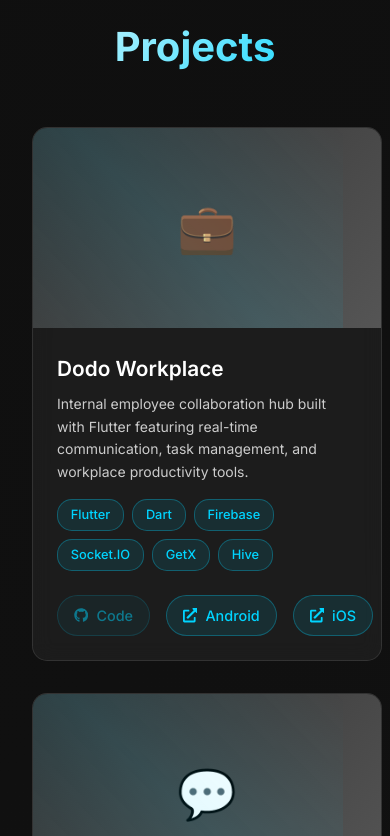
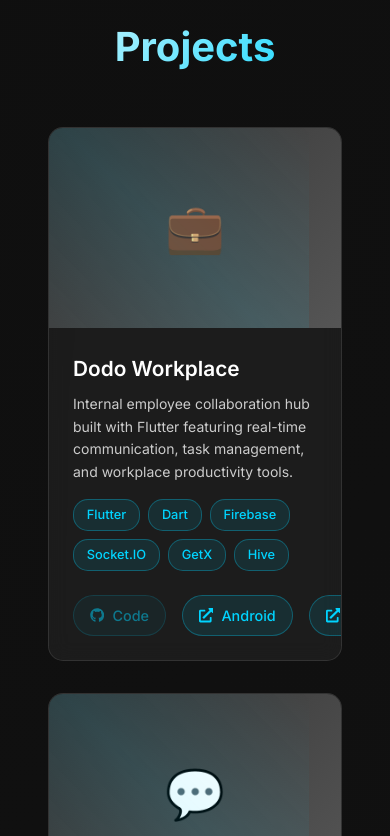
Before and after one commit to ekyeremeh7/portfolio, a React (Create React App) app: page / in a window 390 px wide. Shown: the part 5828-6664 px from the top of the page. Built offline with nearby package versions, Linux system fonts and the light colour scheme.

Commit message:
Fix project cards centering on mobile devices - ensure proper horizontal alignment

```diff
--- a/src/components/Projects.js
+++ b/src/components/Projects.js
@@ -26,6 +26,13 @@ const ProjectsGrid = styled.div`
   display: grid;
   grid-template-columns: repeat(auto-fit, minmax(350px, 1fr));
   gap: 2rem;
+
+  @media (max-width: 768px) {
+    grid-template-columns: 1fr;
+    gap: 2rem;
+    justify-items: center;
+    padding: 0 1rem;
+  }
 `;
 
 const ProjectCard = styled(motion.div)`
@@ -40,6 +47,11 @@ const ProjectCard = styled(motion.div)`
     transform: translateY(-10px);
     border-color: rgba(0, 212, 255, 0.3);
     box-shadow: 0 20px 40px rgba(0, 212, 255, 0.1);
+  }
+
+  @media (max-width: 768px) {
+    width: 100%;
+    max-width: 400px;
   }
 `;
 
```
